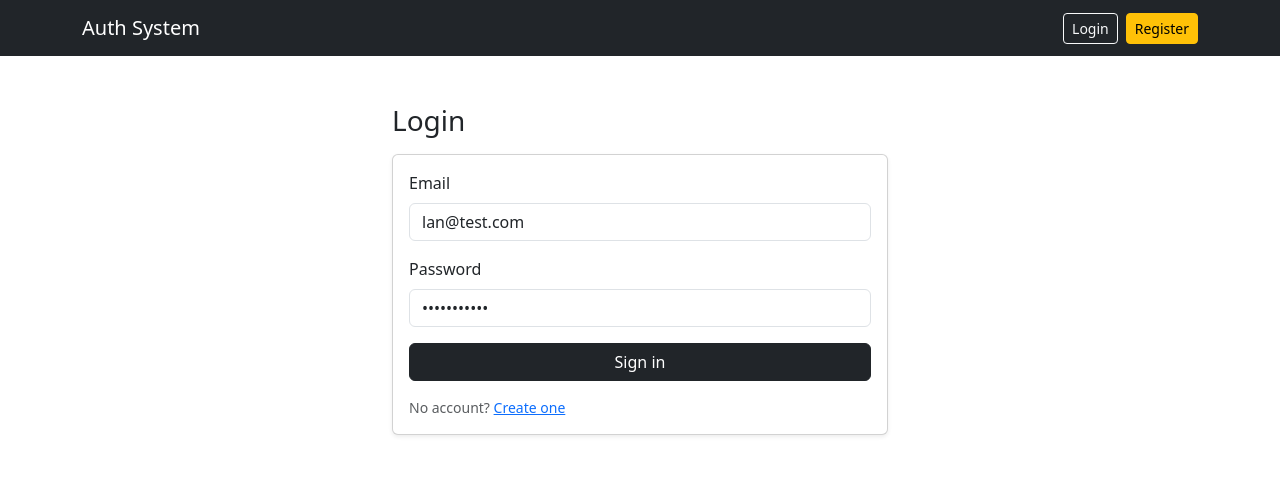
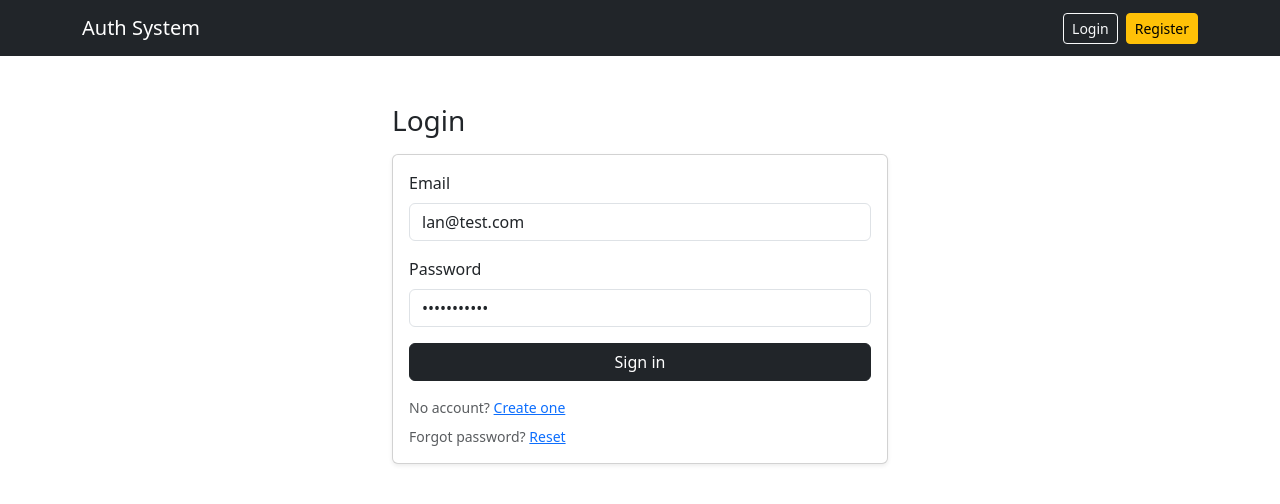
Before and after one commit to Gojkovix/production-auth-system, a React app in the folder frontend/: page /login in a window 1280 px wide. Shown: the top 504 px of the page. Built offline with nearby package versions, Linux system fonts and the light colour scheme; no server answers; the HTML template or start-up script is replaced by a standard one.

Commit message:
Forgot password link added in Login.jsx

```diff
--- a/frontend/src/pages/Login.jsx
+++ b/frontend/src/pages/Login.jsx
@@ -59,6 +59,9 @@ export default function Login({ onAuthed }) {
           <div className="mt-3 text-muted small">
             No account? <Link to="/register">Create one</Link>
           </div>
+          <div className="mt-2 text-muted small">
+            Forgot password? <Link to="/forgot-password">Reset</Link>
+          </div>
         </div>
       </div>
     </div>
```
